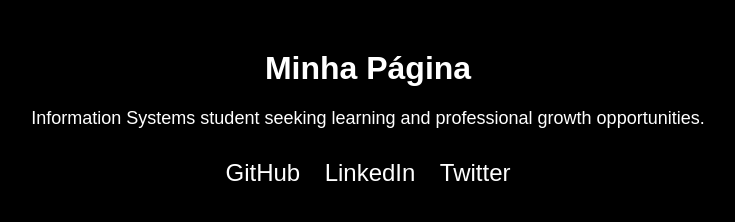
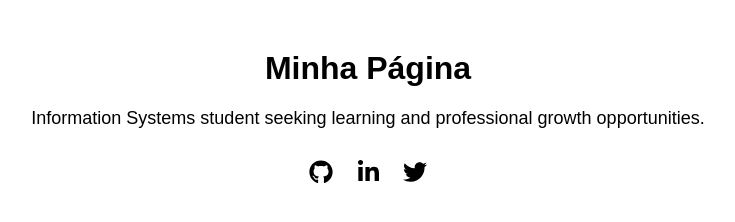
Before and after one commit to DayanFA/DayanFA.github.io, a plain HTML site: page index.html in a window 1280 px wide. Shown: the whole page, without its empty margins (272-1007 px from the left). Drawn offline with Linux system fonts and the light colour scheme.

Commit message:
Update index.html

```diff
--- a/index.html
+++ b/index.html
@@ -3,10 +3,11 @@
 <head>
   <meta charset="utf-8">
   <title>Minha Página</title>
+  <link rel="stylesheet" href="https://cdnjs.cloudflare.com/ajax/libs/font-awesome/5.15.3/css/all.min.css">
   <style>
     body {
-      background-color: #000000;
-      color: #ffffff;
+      background-color: #ffffff;
+      color: #000000;
       font-family: Arial, sans-serif;
       text-align: center;
     }
@@ -28,7 +29,7 @@
       display: inline-block;
       margin: 0 10px;
       font-size: 24px;
-      color: #ffffff;
+      color: #000000;
       text-decoration: none;
       transition: color 0.3s;
     }
@@ -44,9 +45,11 @@
   <p>Information Systems student seeking learning and professional growth opportunities.</p>
 
   <div class="social-links">
-    <a href="https://github.com/seu-usuario-do-github" target="_blank">GitHub</a>
-    <a href="https://www.linkedin.com/in/seu-linkedin" target="_blank">LinkedIn</a>
-    <a href="https://twitter.com/seu-usuario-do-twitter" target="_blank">Twitter</a>
+    <a href="https://github.com/seu-usuario-do-github" target="_blank"><i class="fab fa-github"></i></a>
+    <a href="https://www.linkedin.com/in/seu-linkedin" target="_blank"><i class="fab fa-linkedin-in"></i></a>
+    <a href="https://twitter.com/seu-usuario-do-twitter" target="_blank"><i class="fab fa-twitter"></i></a>
   </div>
+
+  <script src="https://cdnjs.cloudflare.com/ajax/libs/font-awesome/5.15.3/js/all.min.js"></script>
 </body>
 </html>
```
